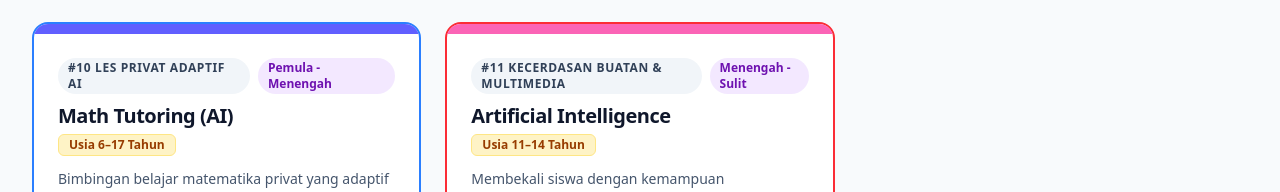
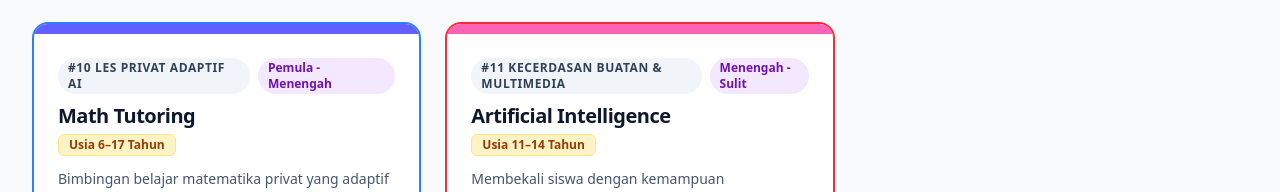
Before and after one commit to alinardialgo-dev/algonova_curriculum-onboarding, a React (Vite) app: page / in a window 1280 px wide. Shown: the part 1663-1855 px from the top of the page. Built offline with nearby package versions, Linux system fonts and the light colour scheme.

Commit message:
refactor: update math tutoring course title
Remove "(AI)" from the Math Tutoring course title to improve branding clarity.

```diff
--- a/src/data/coursesData.ts
+++ b/src/data/coursesData.ts
@@ -1566,7 +1566,7 @@ export const COURSES_DATA: Course[] = [
     id: 'math-tutoring',
     slug: 'math-tutoring',
     number: 10,
-    title: 'Math Tutoring (AI)',
+    title: 'Math Tutoring',
     category: 'math',
     categoryName: 'Les Privat Adaptif AI',
     badgeColor: 'border-blue-500 bg-blue-50 text-blue-600',
```
